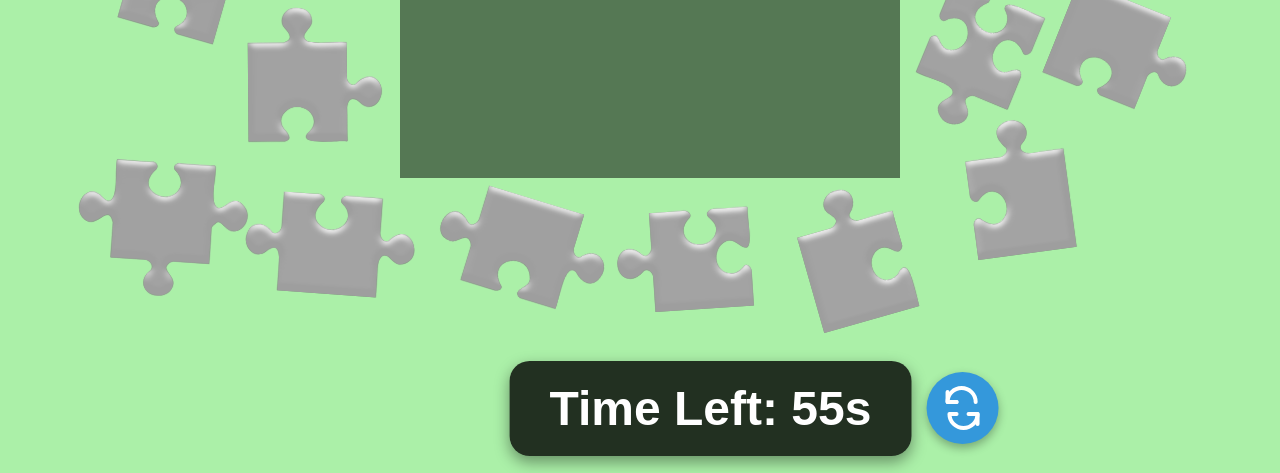
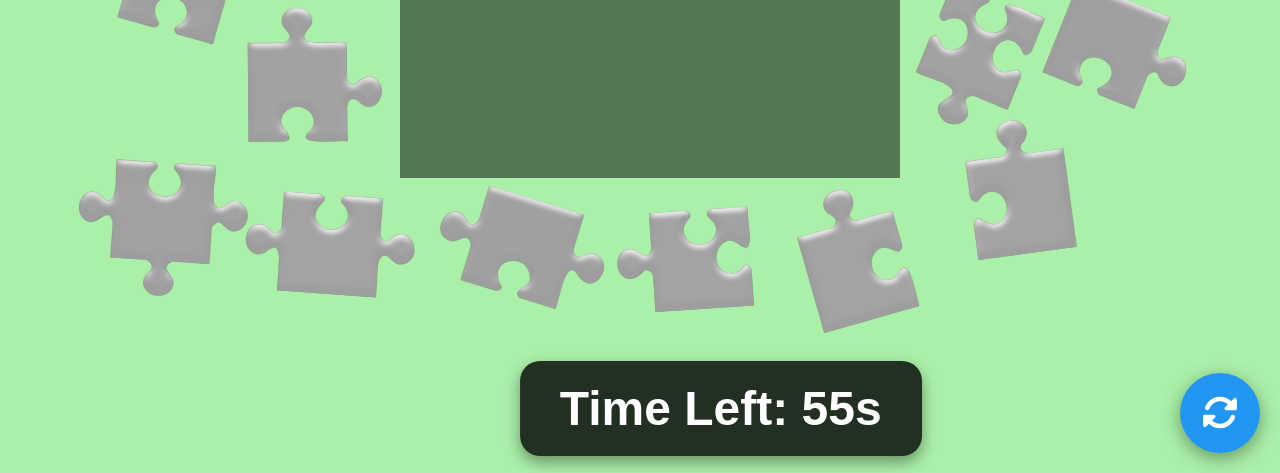
Before and after one commit to Tangmay88/HBDAndaGame, a plain HTML site: page index.html in a window 1280 px wide. Shown: the part 327-800 px from the top of the page. Drawn offline with nearby package versions, Linux system fonts and the light colour scheme.

Commit message:
Add files via upload

```diff
--- a/index.html
+++ b/index.html
@@ -50,22 +50,19 @@
     </filter>
   </defs>
 </svg>
-<div class="timer-container">
-  <div class="timer">60s</div>
-  <button id="refreshBtn">
-    <svg width="32" height="32" viewBox="0 0 24 24" fill="none" xmlns="http://www.w3.org/2000/svg">
-      <path d="M4.5 4V9H9" stroke="white" stroke-width="2" stroke-linecap="round" stroke-linejoin="round"/>
-      <path d="M19.5 20V15H15" stroke="white" stroke-width="2" stroke-linecap="round" stroke-linejoin="round"/>
-      <path d="M4.5 9C4.5 7.11438 5.2375 5.32594 6.55025 4.05025C7.863 2.77456 9.65761 2 11.525 2C13.3924 2 15.187 2.77456 16.4998 4.05025C17.8125 5.32594 18.55 7.11438 18.55 9M4.5 9H9M19.5 15C19.5 16.8856 18.7625 18.6741 17.4498 19.9497C16.137 21.2254 14.3424 22 12.475 22C10.6076 22 8.81299 21.2254 7.50025 19.9497C6.1875 18.6741 5.45 16.8856 5.45 15H9" stroke="white" stroke-width="2" stroke-linecap="round" stroke-linejoin="round"/>
-    </svg>
-  </button>
-</div>
+<div class="timer"></div><button id="refreshBtn"><i class="fas fa-sync-alt"></i></button>
+<!-- partial -->
+ <script>
+ function refreshPage() {
+  location.reload();  // รีเฟรชหน้าเว็บ
+}
 
-
-<!-- partial -->
+// เมื่อคลิกปุ่มที่มี id="refreshBtn" ให้เรียกฟังก์ชันรีเฟรช
+document.getElementById("refreshBtn").addEventListener("click", refreshPage);</script>
 <script src='https://unpkg.com/gsap@3/dist/gsap.min.js'></script>
 <script src='https://unpkg.com/gsap@3/dist/Draggable.min.js'></script><script  src="./script.js"></script>
 <script  src="./scripthbd.js"></script>
 
+
 </body>
 </html>
--- a/script.js
+++ b/script.js
@@ -152,13 +152,3 @@ gsap.set("#imgSrc", {
     href: kittens[gsap.utils.random(0, kittens.length - 1, 1)] + "?q=50&w=2000"
   }
 });
-
-document.addEventListener("DOMContentLoaded", function () {
-  const refreshBtn = document.getElementById("refreshBtn");
-
-  if (refreshBtn) {
-    refreshBtn.addEventListener("click", function () {
-      location.reload(); // รีเฟรชหน้าเว็บ
-    });
-  }
-});
--- a/style.css
+++ b/style.css
@@ -65,71 +65,93 @@ body {
   }
 }
 
-/* กล่องรวม Timer และ ปุ่มรีเฟรช */
-.timer-container {
-  display: flex;  /* จัดเรียงให้อยู่ในแนวเดียวกัน */
-  align-items: center;  /* จัดกึ่งกลางแนวตั้ง */
-  justify-content: center;  /* จัดให้อยู่กลางแนวนอน */
-  gap: 15px;  /* ระยะห่างระหว่าง timer กับปุ่ม */
+/* เพิ่มสไตล์ให้กับ .timer */
+.timer {
+  font-family: 'Arial', sans-serif;  /* ใช้ฟอนต์ที่ดูทันสมัย */
+  font-size: 48px;  /* ขนาดฟอนต์ใหญ่ขึ้น */
+  font-weight: bold;  /* ตัวหนา */
+  text-align: center;  /* จัดกึ่งกลาง */
+  color: #fff;  /* สีข้อความเป็นสีขาว */
+  background: rgba(0, 0, 0, 0.8);  /* พื้นหลังโปร่งใสสีดำเข้มขึ้น */
+  border-radius: 20px;  /* มุมมน */
+  padding: 20px 40px;  /* เพิ่มระยะห่างให้ดูชัด */
   position: relative;
   bottom: -335px;  /* คงตำแหน่งเดิม */
-  left: 28%;
-  transform: translateX(-50%);
+  left: 22%;
+  transform: translateX(-50%);  /* จัดให้อยู่กลาง */
+  box-shadow: 0 6px 15px rgba(0, 0, 0, 0.4);  /* เพิ่มเงาให้เด่นขึ้น */
+  transition: opacity 0.3s ease-in-out, transform 0.3s ease-in-out;
 }
 
-/* สไตล์ Timer */
+/* เอฟเฟ็กต์ที่ทำให้เมื่อชนะหรือแพ้ ตัวจับเวลาจะหายไป */
+.timer.hidden {
+  opacity: 0;
+}
+
+/* เพิ่มเอฟเฟ็กต์การเคลื่อนไหว */
+@keyframes timerEffect {
+  0% { transform: scale(0.9); opacity: 0; }
+  100% { transform: scale(1); opacity: 1; }
+}
+
 .timer {
-  font-family: 'Arial', sans-serif;
-  font-size: 48px;
-  font-weight: bold;
-  text-align: center;
-  color: #fff;
-  background: rgba(0, 0, 0, 0.8);
-  border-radius: 20px;
-  padding: 20px 40px;
-  box-shadow: 0 6px 15px rgba(0, 0, 0, 0.4);
-  transition: opacity 0.3s ease-in-out, transform 0.3s ease-in-out;
+  animation: timerEffect 1s ease-out;
+}
+
+/* ปรับให้ดูดีขึ้นบนอุปกรณ์มือถือ */
+@media (max-width: 768px) {
+  .timer {
+    font-size: 28px;  /* ลดขนาดฟอนต์ลง */
+    padding: 12px 24px;  /* ลดระยะห่าง */
+  }
 }
 
 /* ปุ่มรีเฟรช */
 #refreshBtn {
-  background-color: #3498db;  /* สีฟ้าสดใส */
+  position: fixed;
+  bottom: 20px;
+  right: 20px;
+  width: 80px;  /* ขยายขนาดปุ่ม */
+  height: 80px;
+  background-color: #2196F3;  /* สีฟ้าสดใส */
   border: none;
-  padding: 12px;
-  border-radius: 50%;  /* ทำให้เป็นวงกลม */
   cursor: pointer;
+  border-radius: 50%;
   display: flex;
+  justify-content: center;
   align-items: center;
-  justify-content: center;
-  box-shadow: 0 4px 10px rgba(0, 0, 0, 0.3);
-  transition: transform 0.2s ease-in-out, background 0.3s;
+  box-shadow: 0 6px 20px rgba(0, 0, 0, 0.3), 0 4px 15px rgba(0, 0, 0, 0.1);  /* เพิ่มเงาที่ดูมีมิติ */
+  transition: all 0.3s ease;
+  z-index: 9999;  /* ให้แน่ใจว่าปุ่มอยู่ด้านบนสุด */
 }
 
-/* เพิ่มเอฟเฟ็กต์เมื่อ hover */
+/* เอฟเฟ็กต์ hover */
 #refreshBtn:hover {
-  background-color: #2980b9;  /* สีฟ้าเข้มขึ้น */
-  transform: scale(1.1);
+  background-color: #1976D2;  /* สีฟ้าเข้มขึ้นเมื่อ hover */
+  transform: scale(1.2);  /* ขยายขนาดมากขึ้นเมื่อ hover */
+  box-shadow: 0 8px 25px rgba(0, 0, 0, 0.5), 0 6px 20px rgba(0, 0, 0, 0.1);  /* เพิ่มเงามากขึ้น */
 }
 
-/* ไอคอน SVG */
-#refreshBtn svg {
-  width: 48px;
-  height: 48px;
+/* สไตล์ไอคอน */
+#refreshBtn i {
+  color: white;
+  font-size: 36px;  /* ขนาดไอคอนใหญ่ขึ้น */
+  transition: transform 0.3s ease-in-out;
+}
+
+/* เอฟเฟ็กต์หมุนไอคอนเมื่อ hover */
+#refreshBtn:hover i {
+  transform: rotate(360deg);  /* หมุนไอคอนเมื่อ hover */
 }
 
 /* รองรับมือถือ */
 @media (max-width: 768px) {
-  .timer {
-    font-size: 28px;
-    padding: 12px 24px;
+  #refreshBtn {
+    width: 60px;
+    height: 60px;
   }
 
-  #refreshBtn {
-    padding: 8px;
-  }
-
-  #refreshBtn svg {
-    width: 36px;
-    height: 36px;
+  #refreshBtn i {
+    font-size: 28px;  /* ลดขนาดไอคอนเมื่อใช้บนมือถือ */
   }
 }
```
